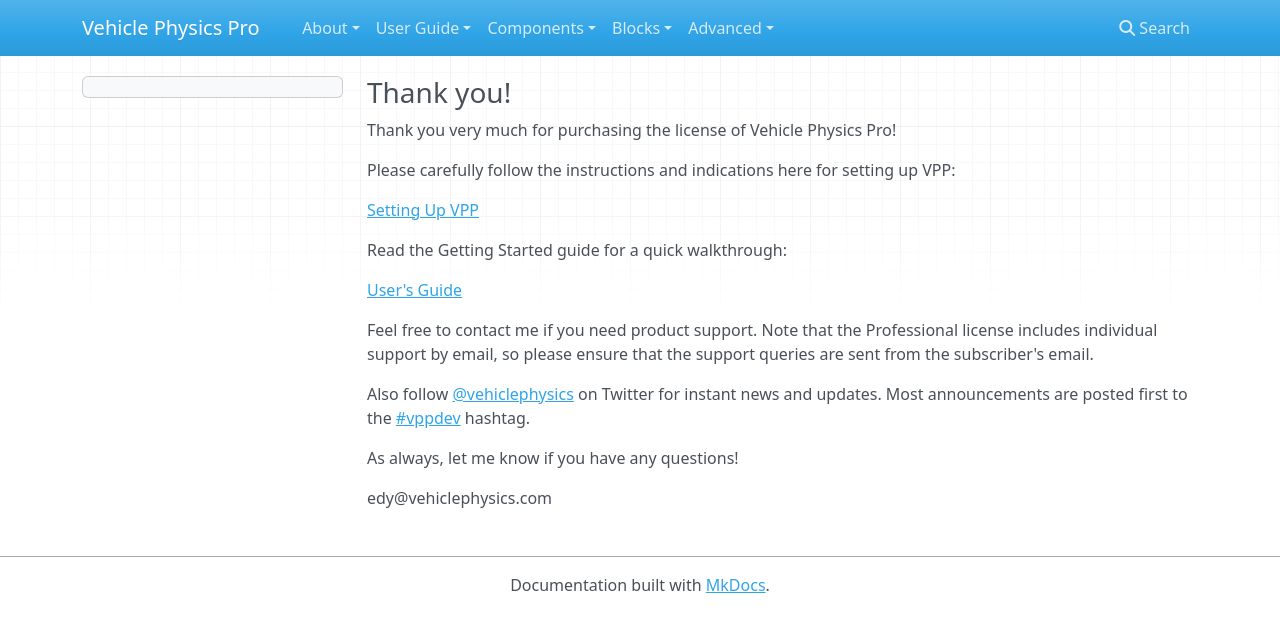
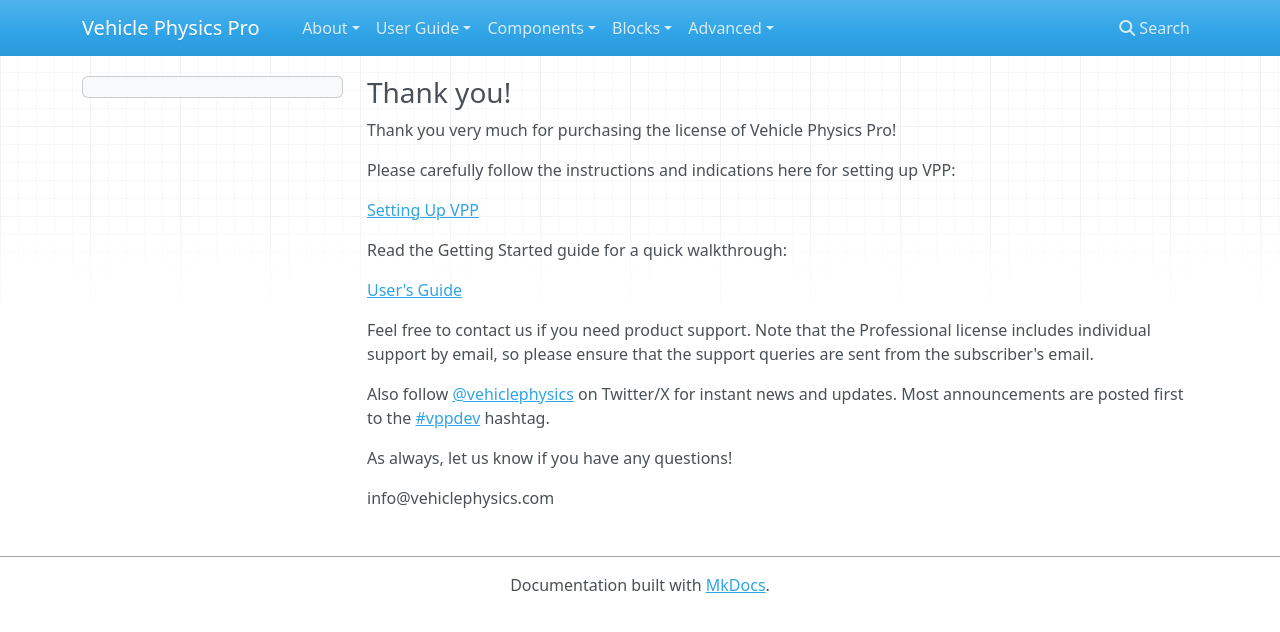
Before and after one commit to EdyJ/vehicle-physics-docs, an MkDocs documentation site: the page built from docs/thankyou.md, in a window 1280 px wide. Shown: the top 632 px of the page. Built offline with MkDocs 1.6.1, drawn with Linux system fonts in a browser that asks for light colours; nearby versions of some CDN libraries; library files that are not in the unit come from our copies.

Commit message:
Cleanup, client-side redirects

```diff
--- a/docs/thankyou.md
+++ b/docs/thankyou.md
@@ -11,13 +11,13 @@
 
 [User's Guide](/user-guide/getting-started/)
 
-Feel free to contact me if you need product support. Note that the Professional license includes
+Feel free to contact us if you need product support. Note that the Professional license includes
 individual support by email, so please ensure that the support queries are sent from the subscriber's email.
 
-Also follow [@vehiclephysics](https://twitter.com/VehiclePhysics) on Twitter for instant news and
-updates. Most announcements are posted first to the [#vppdev](https://mail.google.com/mail/u/0/?zx=6n7z2cj0zoj6#inbox?compose=new)
+Also follow [@vehiclephysics](https://x.com/VehiclePhysics) on Twitter/X for instant news and
+updates. Most announcements are posted first to the [#vppdev](https://x.com/search?q=%23vppdev&src=hashtag_click&f=live)
 hashtag.
 
-As always, let me know if you have any questions!
+As always, let us know if you have any questions!
 
-edy@vehiclephysics.com
+info@vehiclephysics.com
```
Also changed, not shown: docs/about/comparison.md (+5 -4 lines), docs/advanced/git-repository-setup.md (+5 -6 lines), docs/advanced/project-424.md (deleted, +0 -58 lines), docs/advanced/vehicle-inertia.md (+5 -5 lines).
